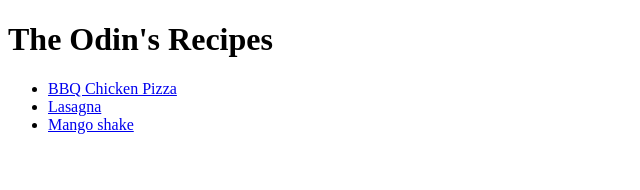
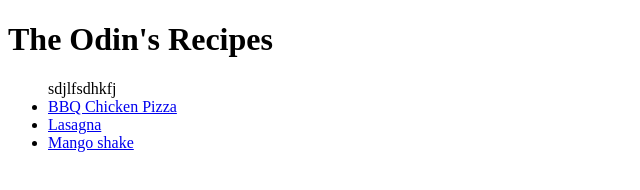
Before and after one commit to Noor-kanwal/odin_recipes, a plain HTML site: page index.html in a window 1280 px wide. Shown: the whole page, without its empty margins (0-640 px from the left). Drawn offline with Linux system fonts and the light colour scheme.

Commit message:
riought adkjkjdshfkjdshfsjf

```diff
--- a/index.html
+++ b/index.html
@@ -9,7 +9,7 @@
 <body>
     <h1>The Odin's Recipes</h1>
     <nav>
-        <ul>
+        <ul>sdjlfsdhkfj
             <li><a href="/bbq_chickenpizza.html">BBQ Chicken Pizza</a></li>
             <li><a href="/lasagna.html">Lasagna</a></li>
             <li><a href="/mangoshake.html">Mango shake</a></li>
```
